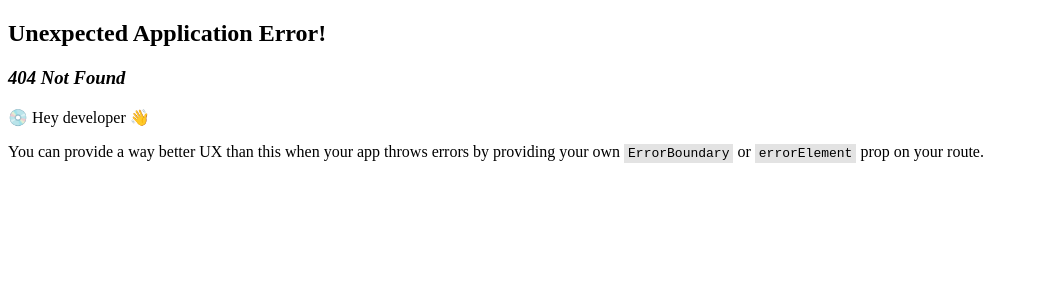
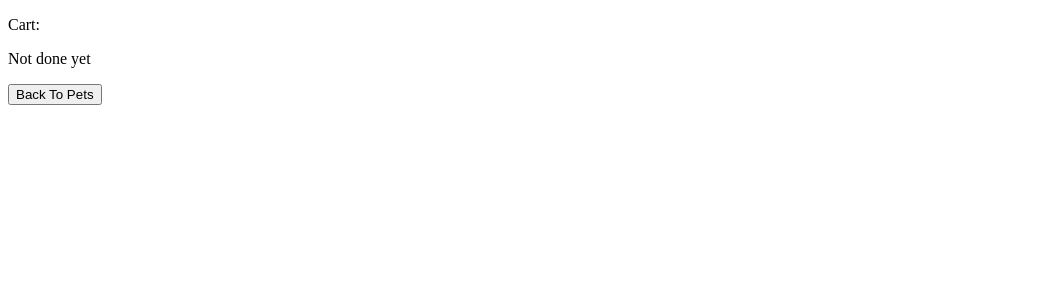
Before and after one commit to RJK3vin/Pets-FrontEnd, a React (Vite) app: page /cart in a window 1280 px wide. Before the commit this address had no page. Shown: the top 300 px of the page, without its empty margins (0-1039 px from the left). Built offline with nearby package versions, Linux system fonts and the light colour scheme.

Commit message:
added pets to cart

```diff
--- a/package.json
+++ b/package.json
@@ -10,6 +10,7 @@
     "preview": "vite preview"
   },
   "dependencies": {
+    "axios": "^1.7.3",
     "react": "^18.3.1",
     "react-dom": "^18.3.1",
     "react-router-dom": "^6.26.0"
--- a/src/App.jsx
+++ b/src/App.jsx
@@ -1,16 +1,18 @@
-import { useState, useEffect } from 'react'
-import { Link } from 'react-router-dom'
+import React, { useState, useEffect } from 'react';
+import { Link } from 'react-router-dom';
+import Cartstate from './Cartstate';
 
-function ShowPets({pets}) {
+function ShowPets({ pets, handleClick }) {
+
   return (
     <div>
         {pets.map((pet) => {
           return (
           <>
-          <p key={pet.id}>{pet.name} - Type: {pet.pettype}</p>
-          <Link to='/description' state={{ pet: pet }}>
-            <button >Click to show description</button>
+          <Link to='/description' state={{ pet }}>
+            <p key={pet.id} style = {{ color: "blue" }}>{pet.name} - {pet.pettype} </p>
           </Link>
+          <button onClick={(event) => handleClick(event, pet)}>Add to cart</button>
           </>
           )
         })}
@@ -22,9 +24,11 @@ function ShowPets({pets}) {
 export default function App() {
   const [name, setName] = useState('')
   const [description, setDescription] = useState('')
-  const [pettype, setPetType] = useState('Select an option')
+  const [pettype, setPetType] = useState('Select a type')
   const [pets, setPets] = useState([])
   const options = ['dog', 'cat', 'bird', 'fish', 'reptile', 'hamster']
+  const [cart, setCart] = useState(0)
+  const[yourcart, setYourCart] = useState([])
 
   useEffect(() => {
     fetch(`http://localhost:8080/pets/`)
@@ -52,14 +56,23 @@ export default function App() {
     })
     setName('')
     setDescription('')
-    setPetType('Select an option')
+    setPetType('Select a type')
   }
 
+  function handleClick(event, pet) {
+    setYourCart(prevYourCart => [...prevYourCart, pet])
+    console.log(yourcart)
+  }
 
   return (
     <>
-    <h1>List of Pets:</h1>
-    <ShowPets pets={pets}/>
+    <div style={{ display: 'flex', justifyContent: 'space-between', alignItems: 'center' }}>
+      <h1 style={{ margin: 0 }}>Shop For Pets:</h1>
+    </div>
+    <Link to="/cart" >
+      <button style={{ float: 'right' }}>Go To Cart</button>
+    </Link>
+    <ShowPets pets={pets} handleClick={handleClick}/>
     <h2>Add Pets</h2>
     <input placeholder="Enter Pet Name" value={name} onChange = {(event) => setName(event.target.value)}></input>
     <select value={options} onChange = {(event) => setPetType(event.target.value)}>
@@ -72,6 +85,10 @@ export default function App() {
     </select>
     <input placeholder="Enter Pet Description" value={description} onChange = {(event) => setDescription(event.target.value)}></input>
     <button onClick={AddPet}>Add</button>
+    <Cartstate />
+    {yourcart.map((yourcart, index) => (
+      <p key={`${yourcart.id}-${index}`}>{yourcart.name}{yourcart.pettype}{yourcart.description}</p>
+    ))}
     </>
   )
 }
--- /dev/null
+++ b/src/Cartstate.jsx
@@ -0,0 +1,12 @@
+import React, { useState } from 'react';
+
+
+function Cartstate(props) {
+  return (
+    <div>
+      <p>Cart: {props.cart}</p>
+    </div>
+  );
+}
+
+export default Cartstate;
--- a/src/Description.jsx
+++ b/src/Description.jsx
@@ -1,13 +1,21 @@
-import { Link } from "react-router-dom";
-import { useLocation } from 'react-router-dom';
+import React from 'react';
+import { useLocation, Link } from 'react-router-dom';
+import Cartstate from './Cartstate';
+import { useState } from 'react';
 
-export default function Description() {
+function Description() {
     const location = useLocation();
     const pet = location.state?.pet;
-    console.log(pet)
+
     return (
     <>
-        <p>Description of {pet.name}: {pet.description}</p> <Link to="/">Click to go back</Link>
+        <div style={{ display: 'flex', justifyContent: 'space-between', alignItems: 'center' }}>
+            <p style={{ margin: 0, fontSize: '15px' }}>Description of {pet.name}: {pet.description}</p>
+        </div>
+        <Link to="/"><button style = {{ fontSize: '15px' }}>Go back to pets</button></Link>
+        <button onClick={() => setCart(cart + 1)}>Add to Cart</button>
     </>
     )
 }
+
+export default Description;
--- /dev/null
+++ b/src/cart.jsx
@@ -0,0 +1,17 @@
+import { useLocation, Link } from 'react-router-dom';
+import Cartstate from "./Cartstate";
+
+export default function Cart() {
+    const location = useLocation();
+    const pet = location.state?.pet;
+    console.log(pet)
+    return (
+    <>
+        <Cartstate />
+        <p>Not done yet</p>
+        <Link to="/">
+            <button>Back To Pets</button>
+        </Link>
+    </>
+    )
+}
--- a/src/routes.jsx
+++ b/src/routes.jsx
@@ -1,5 +1,6 @@
 import App from "./App";
 import Description from "./Description"
+import Cart from "./cart";
 
 const routes = [
     {
@@ -9,6 +10,10 @@ const routes = [
     {
         path: "/description",
         element: <Description />,
+    },
+    {
+        path: "/cart",
+        element: <Cart />
     }
 ]
 
```
Also changed, not shown: 1 other file (tests, documents, lock files or other folders).
